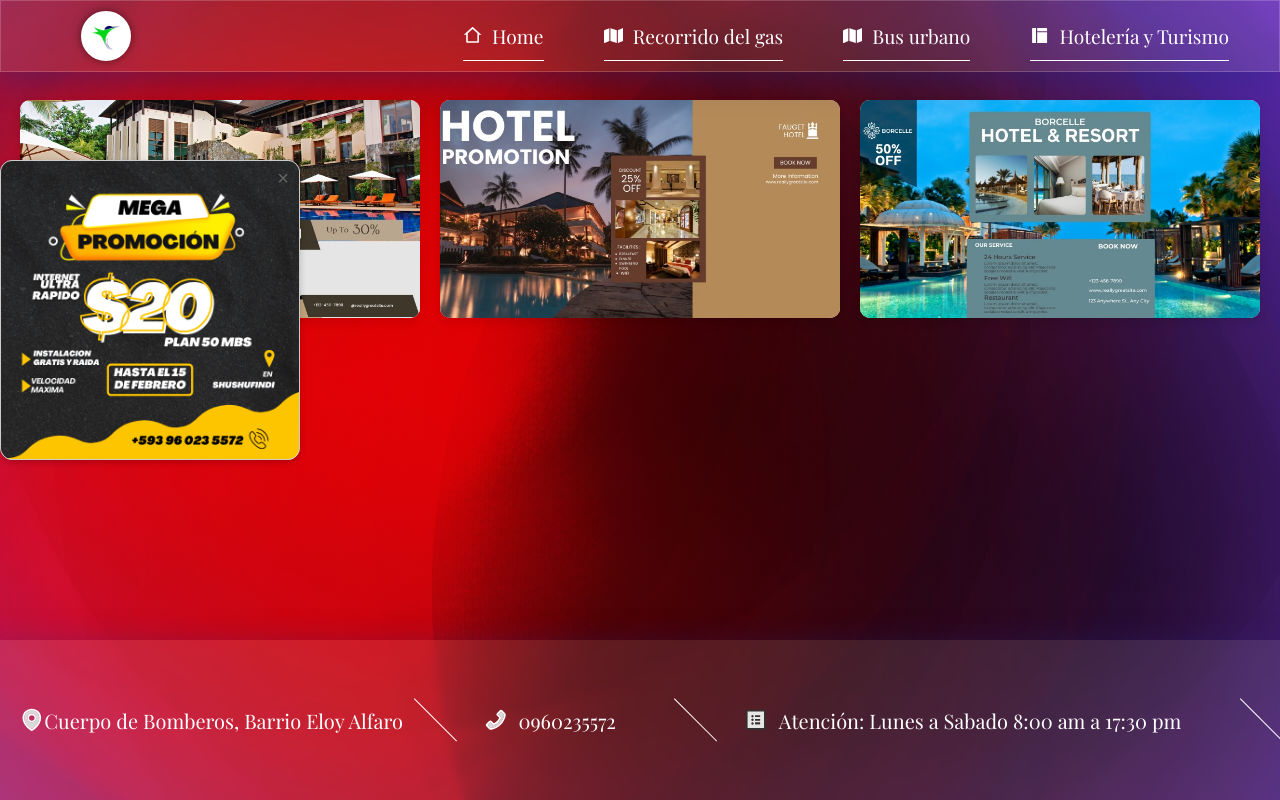
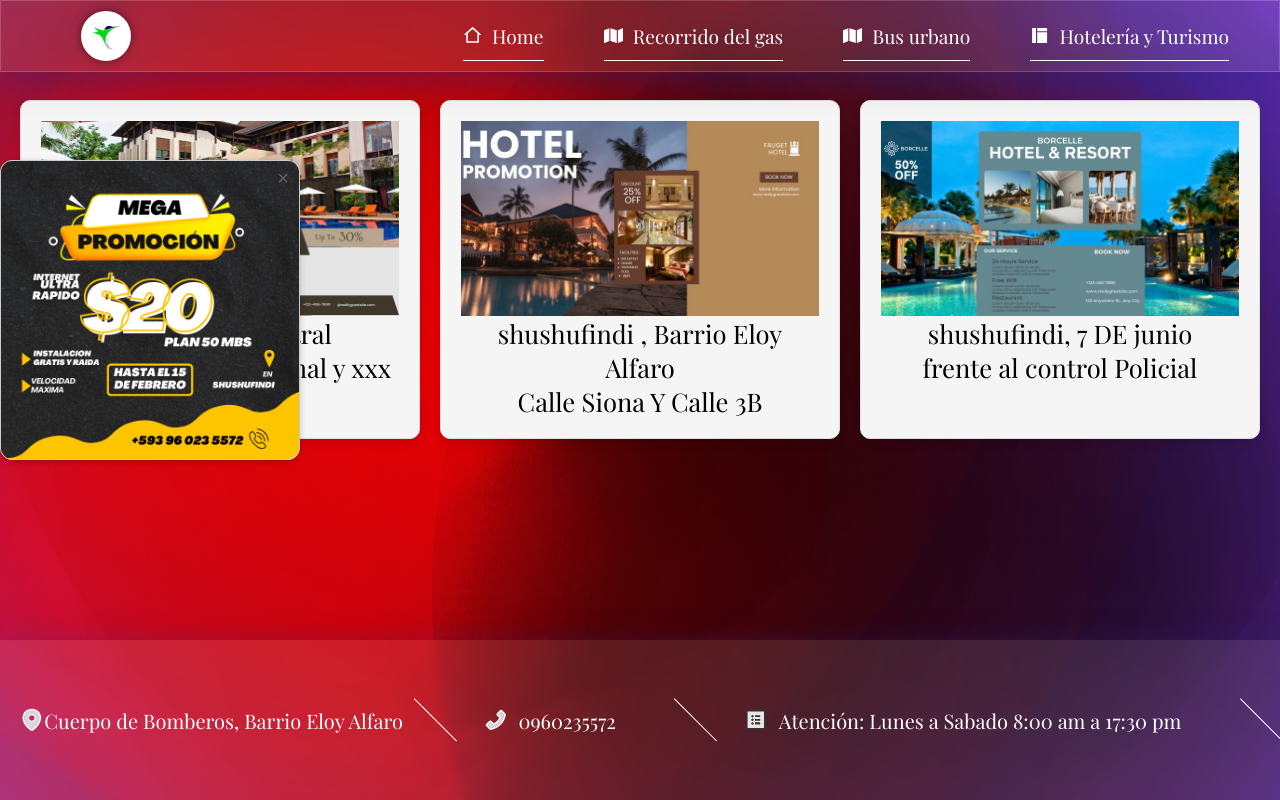
Before and after one commit to JuanISolis/Hostpot, a React (Vite) app: page /hoteleria_y_turismo in a window 1280 px wide. Built offline with nearby package versions, Linux system fonts and the light colour scheme; a web font is replaced by a local one.

Commit message:
agregando descripciones

```diff
--- a/src/screens/HotelTourismScreen.jsx
+++ b/src/screens/HotelTourismScreen.jsx
@@ -11,12 +11,18 @@
       <AnimatedHero />
       <div className={style.cardHotel}>
         <img src={imgHotel1} alt="imagen de hotel 1" />
+        <p>shushufindi central</p>
+        <p>avenida unidad nacional y xxx</p>
       </div>
       <div className={style.cardHotel}>
         <img src={imgHotel2} alt="imagen de hotel 2" />
+        <p>shushufindi , Barrio Eloy Alfaro </p>
+        <p>Calle Siona Y Calle 3B</p>
       </div>
       <div className={style.cardHotel}>
         <img src={imgHotel3} alt="imagen de hotel 3" />
+        <p>shushufindi, 7 DE junio</p>
+        <p>frente al control Policial</p>
       </div>
       <Footer />
     </div>
--- a/src/screens/hotelTourismScreen.module.css
+++ b/src/screens/hotelTourismScreen.module.css
@@ -1,6 +1,12 @@
 
 .cardHotel {
-    margin-top:5rem
+    margin-top:5rem;
+    padding: 20px;
+    border: 1px solid #ddd;
+    border-radius: 10px;
+}
+.cardHotel p {
+    text-align: center;
 }
 
 .HotelTourismScreen {
```
